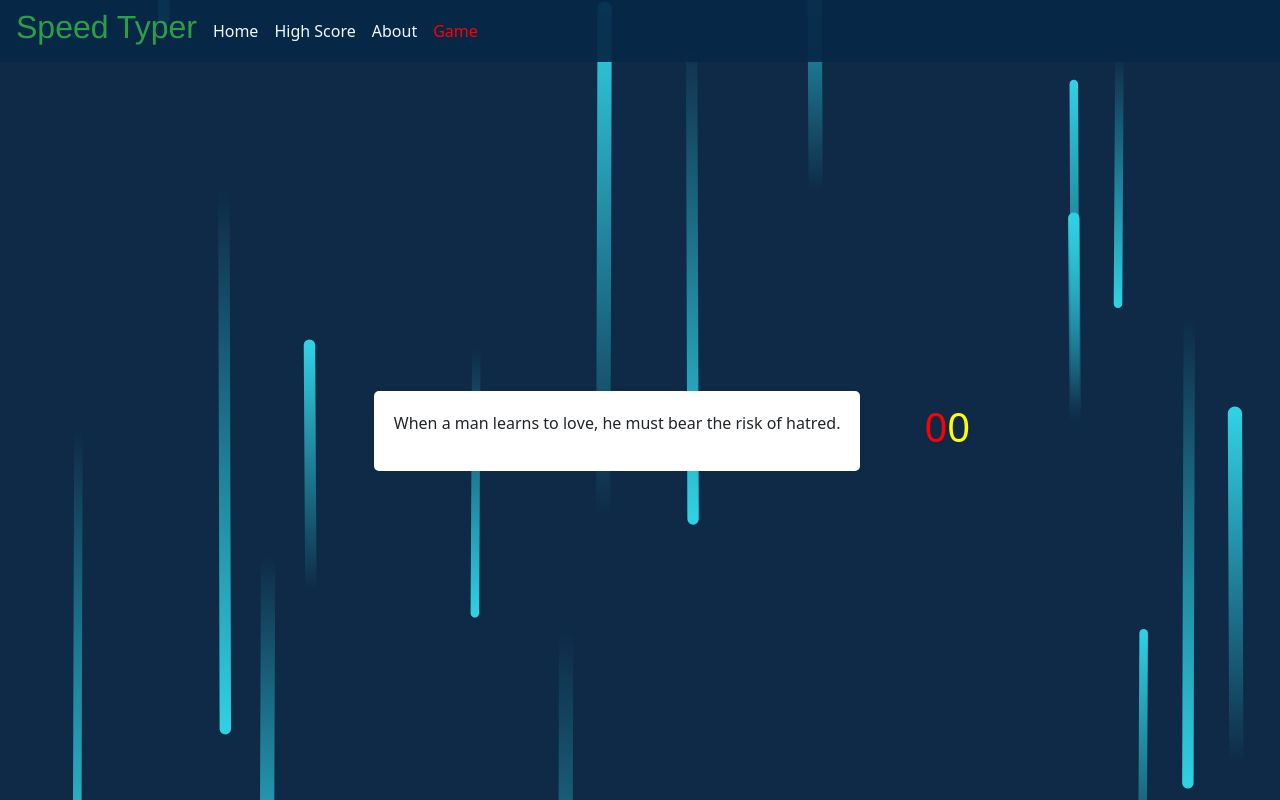
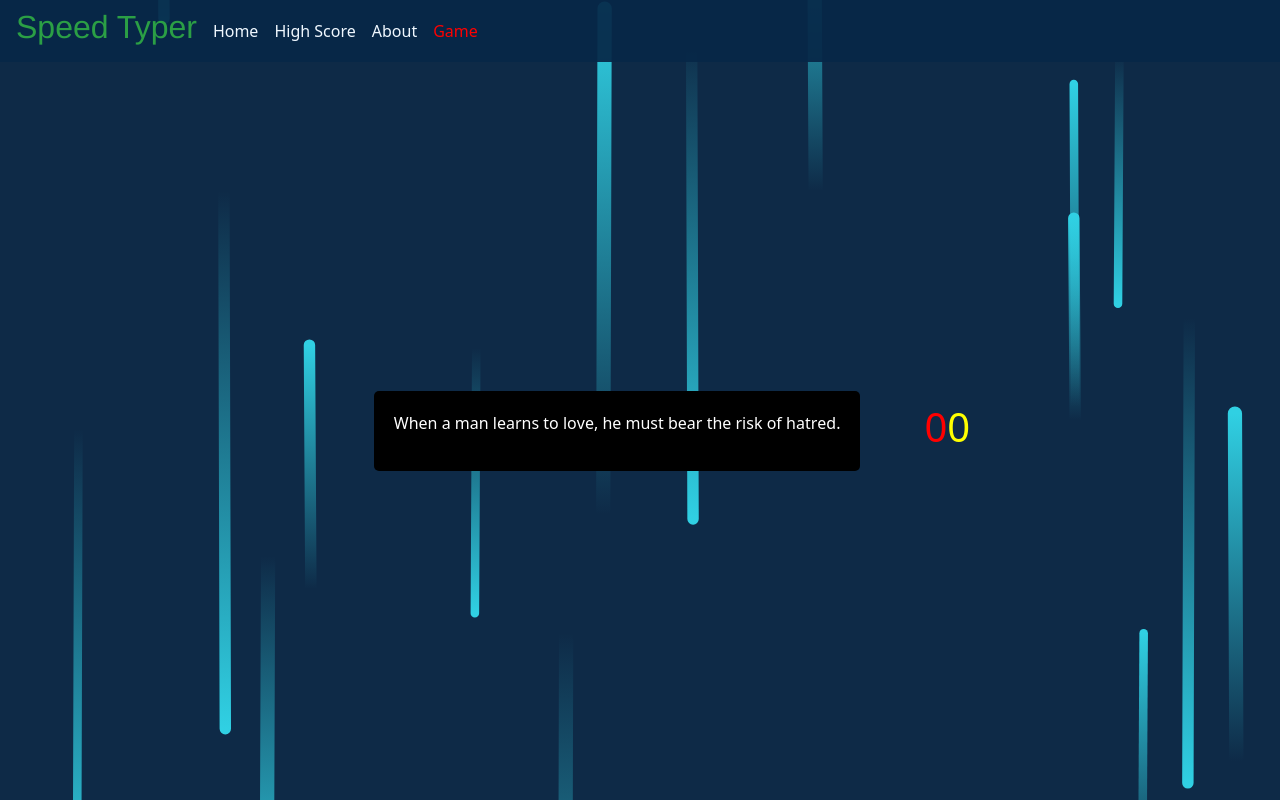
Before and after one commit to AnanthuTD/Typing_test, a Next.js app: page /game in a window 1280 px wide. Built offline with nearby package versions, Linux system fonts and the light colour scheme.

Commit message:
changed color scheme.

```diff
--- a/pages/game.jsx
+++ b/pages/game.jsx
@@ -37,7 +37,7 @@ function game() {
             if (e.key == "Backspace") {
                 count = count > 0 ? count - 1 : 0;
                 let p_tag = document.getElementById(`passage_${count}`);
-                p_tag.style.backgroundColor = "transparent";
+                p_tag.style.color = "white";
                 return;
             }
             /*  let char_code = e.key.charCodeAt(0)
@@ -73,11 +73,14 @@ function game() {
 
             if (passage[count] != char) {
                 let p_tag = document.getElementById(`passage_${count}`);
-                p_tag.style.backgroundColor = "#f66";
+                if (passage[count] == " ") {
+                    p_tag.style.backgroundColor = "#f66";
+                } else {
+                    p_tag.style.color = "#f66";
+                }
             } else {
                 let p_tag = document.getElementById(`passage_${count}`);
-                p_tag.style.backgroundColor = "rgb(163, 238, 175)";
-
+                p_tag.style.color = "rgb(163, 238, 175)";
                 correctLetterCount++;
             }
             count++;
--- a/styles/game.module.css
+++ b/styles/game.module.css
@@ -8,13 +8,14 @@
     margin-inline: 4rem;
 }
 .text{
-    color: rgb(0, 0, 0);
+    color: white;
     font-size: x-large;
     margin: auto;
 }
 .outer_game{
-    background-color: #ffffff;
+    background-color: #000000;
     border-radius: 5px;
     padding: 20px;
     display: flex;
+    color: white;
 }
```
